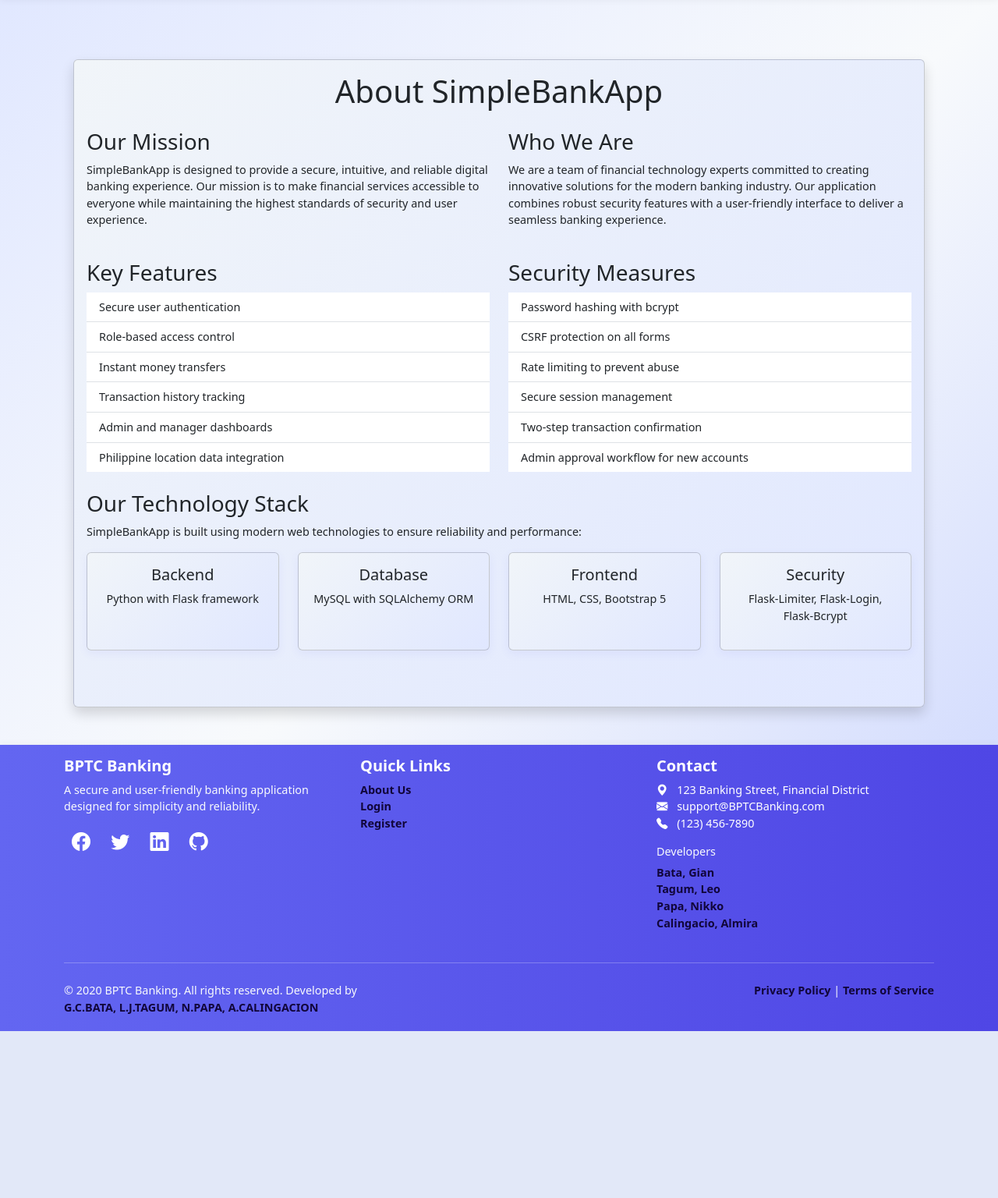
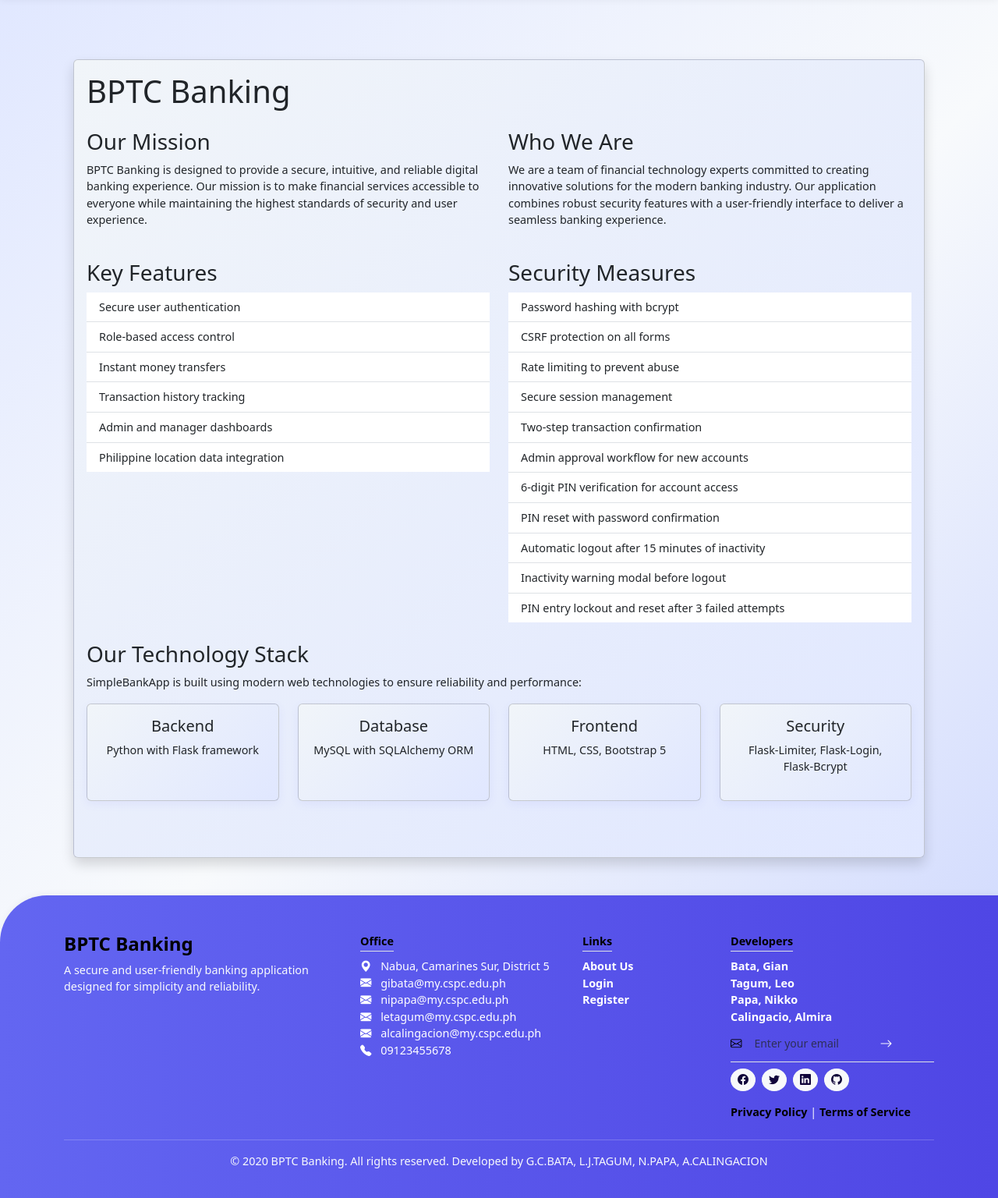
Before and after one commit to NebularEclipse/sample-banking-app-v2, a Python web app: template templates/about.html in a window 1280 px wide. Shown: the part 56-1592 px from the top of the page at 78% size. Before the commit the page ends 1378 px from the top, so only its background shows below. Run offline with Jinja, Linux system fonts and the light colour scheme; the template is opened without the code that fills it: most values are stand-ins (such as "Sample title", 1, 10 or a date in 2020).

Commit message:
Implement 6-digit PIN verification system; add PIN creation, reset, and lockout features; enhance session management with automatic logout and inactivity warnings; update README and templates to reflect new security measures.

```diff
--- a/app.py
+++ b/app.py
@@ -55,7 +55,8 @@ def create_app():
     app.config['SESSION_COOKIE_SECURE'] = True  # Only send cookies over HTTPS
     app.config['SESSION_COOKIE_HTTPONLY'] = True  # Prevent JavaScript access to cookies
     app.config['SESSION_COOKIE_SAMESITE'] = 'Lax'  # Mitigate CSRF
-    app.config['PERMANENT_SESSION_LIFETIME'] = datetime.timedelta(minutes=30)  # Session timeout
+    app.config['PERMANENT_SESSION_LIFETIME'] = datetime.timedelta(minutes=15)  # 15 minutes of inactivity
+    app.config['SESSION_PERMANENT'] = True  # Enable permanent sessions for automatic logout after inactivity
 
     # Initialize extensions with app
     db.init_app(app)
--- a/schema.sql
+++ b/schema.sql
@@ -28,6 +28,7 @@ CREATE TABLE user (
   postal_code VARCHAR(10),
   phone VARCHAR(20),
   password_hash VARCHAR(128) NOT NULL,
+  pin_hash VARCHAR(128), -- Added for PIN verification
   account_number VARCHAR(10) NOT NULL UNIQUE,
   balance FLOAT DEFAULT 1000.0,
   status VARCHAR(20) DEFAULT 'pending',
--- a/templates/about.html
+++ b/templates/about.html
@@ -4,12 +4,12 @@
 <div class="container py-5">
     <div class="card shadow">
         <div class="card-body">
-            <h1 class="card-title text-center mb-4">About SimpleBankApp</h1>
+            <h1 class="card-title text-left mb-4">BPTC Banking</h1>
 
             <div class="row mb-4">
                 <div class="col-md-6">
                     <h3>Our Mission</h3>
-                    <p>SimpleBankApp is designed to provide a secure, intuitive, and reliable digital banking experience. Our mission is to make financial services accessible to everyone while maintaining the highest standards of security and user experience.</p>
+                    <p>BPTC Banking is designed to provide a secure, intuitive, and reliable digital banking experience. Our mission is to make financial services accessible to everyone while maintaining the highest standards of security and user experience.</p>
                 </div>
                 <div class="col-md-6">
                     <h3>Who We Are</h3>
@@ -38,6 +38,11 @@
                         <li class="list-group-item">Secure session management</li>
                         <li class="list-group-item">Two-step transaction confirmation</li>
                         <li class="list-group-item">Admin approval workflow for new accounts</li>
+                        <li class="list-group-item">6-digit PIN verification for account access</li>
+                        <li class="list-group-item">PIN reset with password confirmation</li>
+                        <li class="list-group-item">Automatic logout after 15 minutes of inactivity</li>
+                        <li class="list-group-item">Inactivity warning modal before logout</li>
+                        <li class="list-group-item">PIN entry lockout and reset after 3 failed attempts</li>
                     </ul>
                 </div>
             </div>
--- a/templates/base.html
+++ b/templates/base.html
@@ -246,77 +246,85 @@
         {% block content %}{% endblock %}
     </div>
 
+    <!-- Inactivity Warning Modal -->
+    <div class="modal fade" id="inactivityModal" tabindex="-1" aria-labelledby="inactivityModalLabel" aria-hidden="true">
+      <div class="modal-dialog modal-dialog-centered">
+        <div class="modal-content">
+          <div class="modal-header">
+            <h5 class="modal-title" id="inactivityModalLabel">Session Expiring Soon</h5>
+            <button type="button" class="btn-close" data-bs-dismiss="modal" aria-label="Close"></button>
+          </div>
+          <div class="modal-body">
+            You have been inactive for a while. You will be logged out in <span id="logout-timer">60</span> seconds.<br>
+            Please interact with the page to stay logged in.
+          </div>
+        </div>
+      </div>
+    </div>
+
     <!-- Footer -->
-    <footer class="footer">
+    <footer class="footer mt-auto pt-5 pb-3" style="background: linear-gradient(90deg, #6366f1 0%, #4f46e5 100%); color: #fff; border-top-left-radius: 60px; border-top-right-radius: 0px; font-size: 2;">
         <div class="container">
-            <div class="row">
+            <div class="row align-items-start mb-4 text-black">
                 <div class="col-md-4 mb-4 mb-md-0">
-                    <h5>BPTC Banking</h5>
+                    <h4 class="fw-bold mb-2">BPTC Banking</h4>
                     <p class="mb-3">A secure and user-friendly banking application designed for simplicity and reliability.</p>
-                    <div class="social-icons">
-                        <a href="#"><i class="bi bi-facebook"></i></a>
-                        <a href="#"><i class="bi bi-twitter"></i></a>
-                        <a href="#"><i class="bi bi-linkedin"></i></a>
-                        <a href="#"><i class="bi bi-github"></i></a>
-                    </div>
                 </div>
-                <div class="col-md-4 mb-4 mb-md-0">
-                    <h5>Quick Links</h5>
-                    <ul class="list-unstyled">
-                        <li><a href="{{ url_for('about') }}">About Us</a></li>
+                <div class="col-md-3 mb-2 mb-0 md-7">
+                    <h6 class="fw-bold mb-2 border-bottom pb-1 d-inline-block text-black">Office</h6>
+                    <ul class="list-unstyled mb-2 text-white">
+                        <li><i class="bi bi-geo-alt-fill me-2"></i> Nabua, Camarines Sur, District 5</li>
+                        <li><i class="bi bi-envelope-fill me-2"></i> gibata@my.cspc.edu.ph</li>
+                        <li><i class="bi bi-envelope-fill me-2"></i> nipapa@my.cspc.edu.ph</li>
+                        <li><i class="bi bi-envelope-fill me-2"></i> letagum@my.cspc.edu.ph</li>
+                        <li><i class="bi bi-envelope-fill me-2"></i> alcalingacion@my.cspc.edu.ph</li>
+                        <li><i class="bi bi-telephone-fill me-2"></i> 09123455678</li>
+                    </ul>
+                </div>
+                <div class="col-md-2 mb-4 mb-md-0">
+                    <h6 class="fw-bold mb-2 border-bottom pb-1 d-inline-block text-black">Links</h6>
+                    <ul class="list-unstyled mb-2">
+                        <li><a href="{{ url_for('about') }}" class="text-white text-decoration-none">About Us</a></li>
                         {% if current_user.is_authenticated %}
-                        <li><a href="{{ url_for('account') }}">My Account</a></li>
-                        <li><a href="{{ url_for('transfer') }}">Transfer Money</a></li>
+                        <li><a href="{{ url_for('account') }}" class="text-white text-decoration-none">My Account</a></li>
+                        <li><a href="{{ url_for('transfer') }}" class="text-white text-decoration-none">Transfer Money</a></li>
                         {% else %}
-                        <li><a href="{{ url_for('login') }}">Login</a></li>
-                        <li><a href="{{ url_for('register') }}">Register</a></li>
+                        <li><a href="{{ url_for('login') }}" class="text-white text-decoration-none">Login</a></li>
+                        <li><a href="{{ url_for('register') }}" class="text-white text-decoration-none">Register</a></li>
                         {% endif %}
                     </ul>
                 </div>
-                <div class="col-md-4">
-                    <h5>Contact</h5>
-                    <ul class="list-unstyled">
-                        <li><i class="bi bi-geo-alt-fill me-2"></i> 123 Banking Street, Financial District</li>
-                        <li><i class="bi bi-envelope-fill me-2"></i> support@BPTCBanking.com</li>
-                        <li><i class="bi bi-telephone-fill me-2"></i> (123) 456-7890</li>
+                <div class="col-md-3">
+                    <h6 class="fw-bold mb-2 border-bottom pb-1 d-inline-block text-black">Developers</h6>
+                    <ul class="list-unstyled mb-2">
+                        <li><a href="https://github.com/NebularEclipse" target="_blank" class="text-white text-decoration-none">Bata, Gian</a></li>
+                        <li><a href="https://github.com/Suzeen" target="_blank" class="text-white text-decoration-none">Tagum, Leo</a></li>
+                        <li><a href="https://github.com/nikkopapa" target="_blank" class="text-white text-decoration-none">Papa, Nikko</a></li>
+                        <li><a href="https://github.com/Almira2303" target="_blank" class="text-white text-decoration-none">Calingacio, Almira</a></li>
                     </ul>
-                    <h6 class="mt-3">Developers</h6>
-                    <ul class="list-unstyled">
-                        <li>
-                            <a href="https://github.com/NebularEclipse" target="_blank" class="text-decoration-none" style="background:none;">
-                                Bata, Gian
-                            </a>
-                        </li>
-                        <li>
-                            <a href="https://github.com/Suzeen" target="_blank" class="text-decoration-none" style="background:none;">
-                                Tagum, Leo
-                            </a>
-                        </li>
-                        <li>
-                            <a href="https://github.com/nikkopapa" target="_blank" class="text-decoration-none" style="background:none;">
-                                Papa, Nikko
-                            </a>
-                        </li>
-                        <li>
-                            <a href="https://github.com/Almira2303" target="_blank" class="text-decoration-none" style="background:none;">
-                                Calingacio, Almira
-                            </a>
-                        </li>
-                    </ul>
-                    </ul>
+                    <form class="d-flex align-items-center border-bottom pb-2 mb-2">
+                        <span class="me-2"><i class="bi bi-envelope"></i></span>
+                        <input type="email" class="form-control form-control-sm bg-transparent text-white border-0 shadow-none" placeholder="Enter your email" style="max-width: 160px;">
+                        <button class="btn btn-link text-white p-0 ms-2" type="submit"><i class="bi bi-arrow-right"></i></button>
+                    </form>
+                    <div class="d-flex gap-2 mt-2">
+                        <a href="#" class="btn btn-light btn-sm rounded-circle"><i class="bi bi-facebook"></i></a>
+                        <a href="#" class="btn btn-light btn-sm rounded-circle"><i class="bi bi-twitter"></i></a>
+                        <a href="#" class="btn btn-light btn-sm rounded-circle"><i class="bi bi-linkedin"></i></a>
+                        <a href="#" class="btn btn-light btn-sm rounded-circle"><i class="bi bi-github"></i></a>
+                    </div>
+                    <div class="mt-3" style="font-size: 8px; text-align: left;">
+                        <p class="mb-0">
+                            <a href="{{ url_for('privacy_policy') }}" class="text-black text-decoration-none">Privacy Policy</a> |
+                            <a href="{{ url_for('terms_of_service') }}" class="text-black text-decoration-none">Terms of Service</a>
+                        </p>
+                    </div>
                 </div>
             </div>
-            <hr class="mt-4 mb-4">
+            <hr class="my-3" style="border-color: #fff; opacity: 0.2;">
             <div class="row">
-                <div class="col-md-6 mb-3 mb-md-0">
-                    <p class="mb-0">&copy; {{ current_year }} BPTC Banking. All rights reserved. Developed by</p>
-                    <p class="mb-0"><a href="https://github.com/" target="_blank">G.C.BATA, L.J.TAGUM, N.PAPA, A.CALINGACION</a></p>
-                </div>
-                <div class="col-md-6 text-md-end">
-                    <p class="mb-0">
-                        <a href="#">Privacy Policy</a> |
-                        <a href="#">Terms of Service</a>
-                    </p>
+                <div class="col text-center">
+                    <p class="mb-0">&copy; {{ current_year }} BPTC Banking. All rights reserved. Developed by G.C.BATA, L.J.TAGUM, N.PAPA, A.CALINGACION</p>
                 </div>
             </div>
         </div>
@@ -325,6 +333,45 @@
     <!-- Bootstrap JS -->
     <script src="https://cdn.jsdelivr.net/npm/bootstrap@5.3.0/dist/js/bootstrap.bundle.min.js"></script>
 
+    <script>
+    // Inactivity warning and auto-logout
+    const warningTime = 14 * 60 * 1000; // 14 minutes (show warning)
+    const logoutTime = 15 * 60 * 1000;  // 15 minutes (auto logout)
+    let warningTimeout, logoutTimeout, countdownInterval;
+
+    function resetInactivityTimers() {
+        clearTimeout(warningTimeout);
+        clearTimeout(logoutTimeout);
+        clearInterval(countdownInterval);
+        warningTimeout = setTimeout(showInactivityWarning, warningTime);
+        logoutTimeout = setTimeout(autoLogout, logoutTime);
+    }
+
+    function showInactivityWarning() {
+        let secondsLeft = 60;
+        document.getElementById('logout-timer').textContent = secondsLeft;
+        var modal = new bootstrap.Modal(document.getElementById('inactivityModal'));
+        modal.show();
+        countdownInterval = setInterval(function() {
+            secondsLeft--;
+            document.getElementById('logout-timer').textContent = secondsLeft;
+            if (secondsLeft <= 0) {
+                clearInterval(countdownInterval);
+            }
+        }, 1000);
+    }
+
+    function autoLogout() {
+        window.location.href = "{{ url_for('logout') }}";
+    }
+
+    // Reset timers on user activity
+    ['click', 'mousemove', 'keydown', 'scroll', 'touchstart'].forEach(function(evt) {
+        document.addEventListener(evt, resetInactivityTimers, true);
+    });
+    resetInactivityTimers();
+    </script>
+
     {% block scripts %}{% endblock %}
 </body>
 </html>
--- a/templates/login.html
+++ b/templates/login.html
@@ -29,7 +29,7 @@
                     </div>
                 </form>
                 <div class="mt-3 text-center">
-                    <p>New to SimpleBankApp? <a href="{{ url_for('register') }}">Register here</a></p>
+                    <p>New to BPCT Banking <a href="{{ url_for('register') }}">Register here</a></p>
                     <p><a href="{{ url_for('reset_password_request') }}">Forgot your password?</a></p>
                 </div>
             </div>
```
Also changed, not shown: forms.py (+49 -0 lines), models.py (+7 -0 lines), routes.py (+97 -2 lines), templates/account.html (+6 -1 lines), templates/pin_create.html (added, +34 -0 lines), templates/pin_reset.html (added, +41 -0 lines), templates/pin_verify.html (added, +30 -0 lines), templates/privacy-policy.html (added, +19 -0 lines), templates/terms-of-service.html (added, +19 -0 lines), templates/welcome.html (added, +19 -0 lines), README.md.
